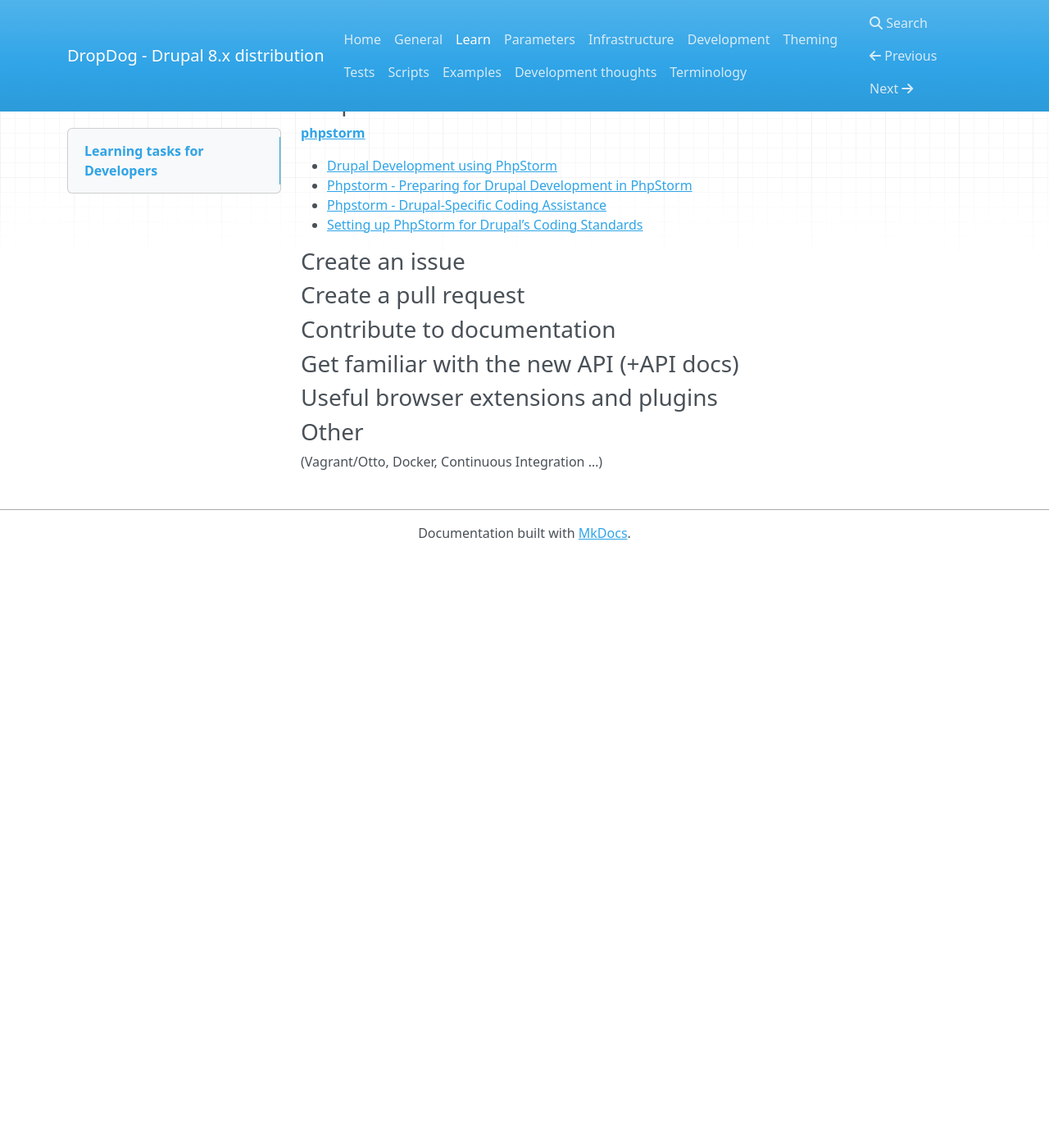
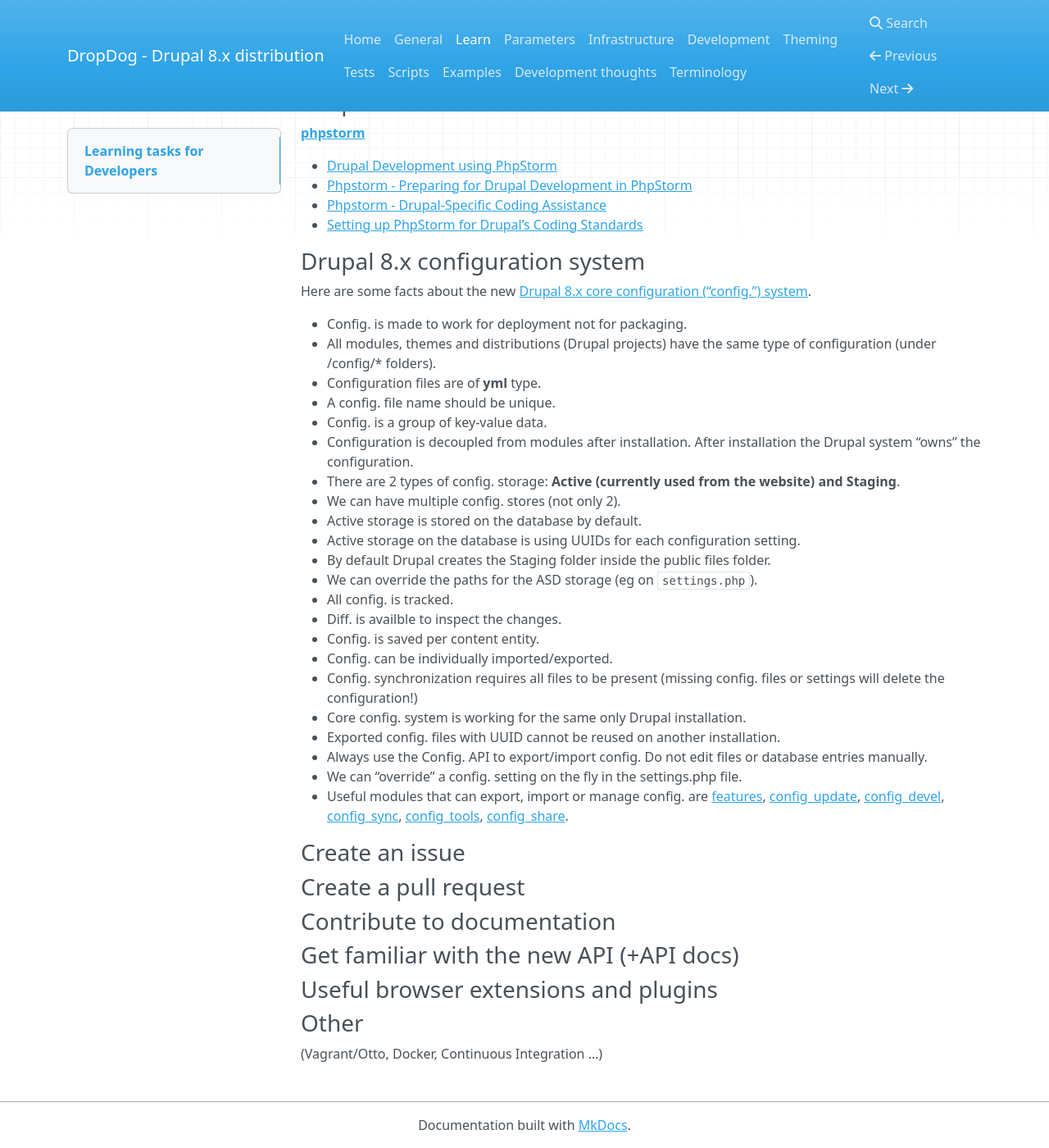
Before and after one commit to dropdog/docs, an MkDocs documentation site: the page built from docs/learn.md, in a window 1280 px wide and 1400 px high, scrolled down 2268 px. Shown: the whole window at 82% size. Built offline with MkDocs 1.6.1, drawn with Linux system fonts in a browser that asks for light colours; nearby versions of some CDN libraries; old or Windows-style settings are respelled for this version of MkDocs; before the commit the page ends 2946 px from its top, so only the background shows below that.

Commit message:
Add 8.x Configuration API facts

````diff
--- a/docs/learn.md
+++ b/docs/learn.md
@@ -106,6 +106,33 @@ GUI Clients you can use. They are mostly used to see visual graphs of the commit
  - [Phpstorm - Drupal-Specific Coding Assistance](https://www.jetbrains.com/phpstorm/help/drupal-specific-coding-assistance.html)
  - [Setting up PhpStorm for Drupal's Coding Standards](https://www.drupal.org/node/1962108)
 
+### Drupal 8.x configuration system
+
+Here are some facts about the new [Drupal 8.x core configuration ("config.") system](https://www.drupal.org/documentation/administer/config).
+
+ - Config. is made to work for deployment not for packaging.
+ - All modules, themes and distributions (Drupal projects) have the same type of configuration (under <project_name>/config/* folders).
+ - Configuration files are of **yml** type.
+ - A config. file name should be unique.
+ - Config. is a group of key-value data.
+ - Configuration is decoupled from modules after installation. After installation the Drupal system "owns" the configuration.
+ - There are 2 types of config. storage: **Active (currently used from the website) and Staging**.
+ - We can have multiple config. stores (not only 2).
+ - Active storage is stored on the database by default.
+ - Active storage on the database is using UUIDs for each configuration setting.
+ - By default Drupal creates the Staging folder inside the public files folder.
+ - We can override the paths for the ASD storage (eg on ```settings.php```).
+ - All config. is tracked.
+ - Diff. is availble to inspect the changes.
+ - Config. is saved per content entity.
+ - Config. can be individually imported/exported.
+ - Config. synchronization requires all files to be present (missing config. files or settings will delete the configuration!)
+ - Core config. system is working for the same only Drupal installation.
+ - Exported config. files with UUID cannot be reused on another installation.
+ - Always use the Config. API to export/import config. Do not edit files or database entries manually.
+ - We can "override" a config. setting on the fly in the settings.php file.
+ - Useful modules that can export, import or manage config. are [features](https://www.drupal.org/project/features), [config_update](https://www.drupal.org/project/config_update), [config_devel](https://www.drupal.org/project/config_devel), [config_sync](https://www.drupal.org/project/config_sync), [config_tools](https://www.drupal.org/project/config_tools), [config_share](https://www.drupal.org/project/config_share).
+
 ### Create an issue
 
 ### Create a pull request
````
